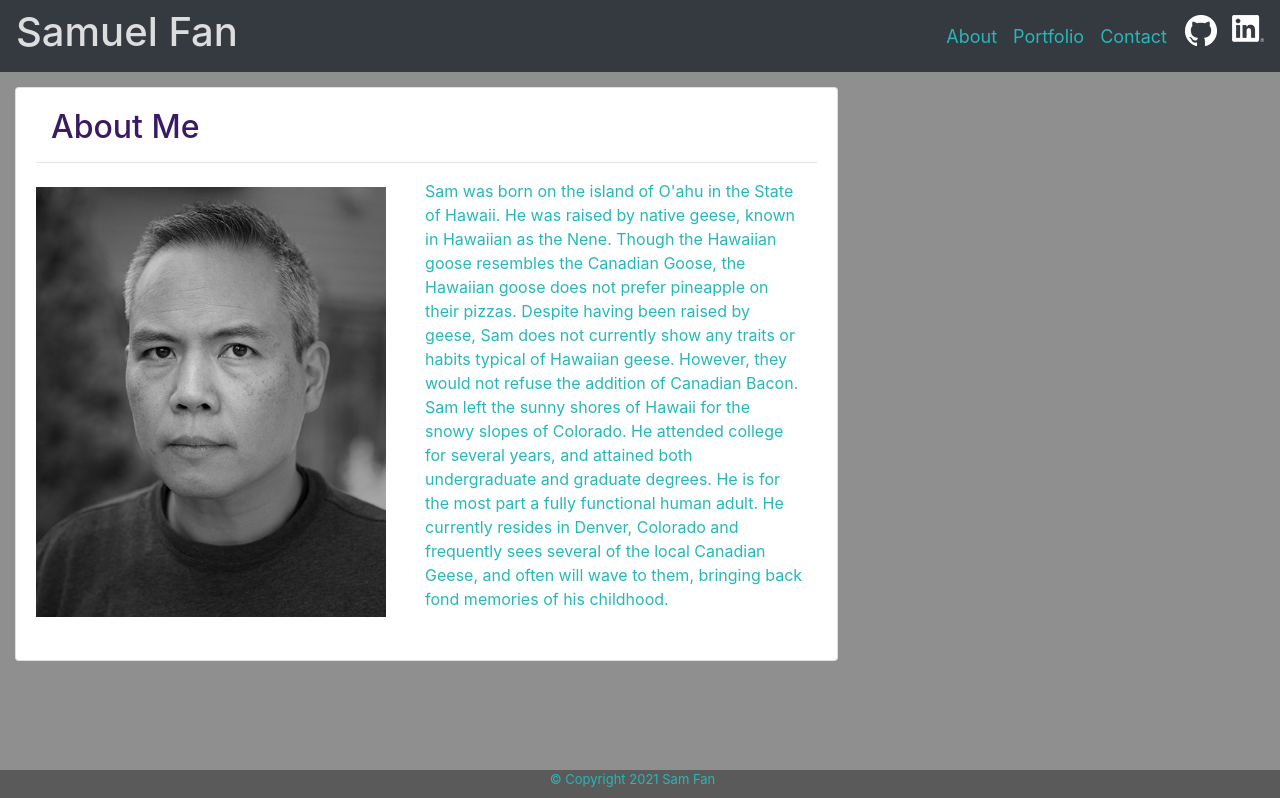
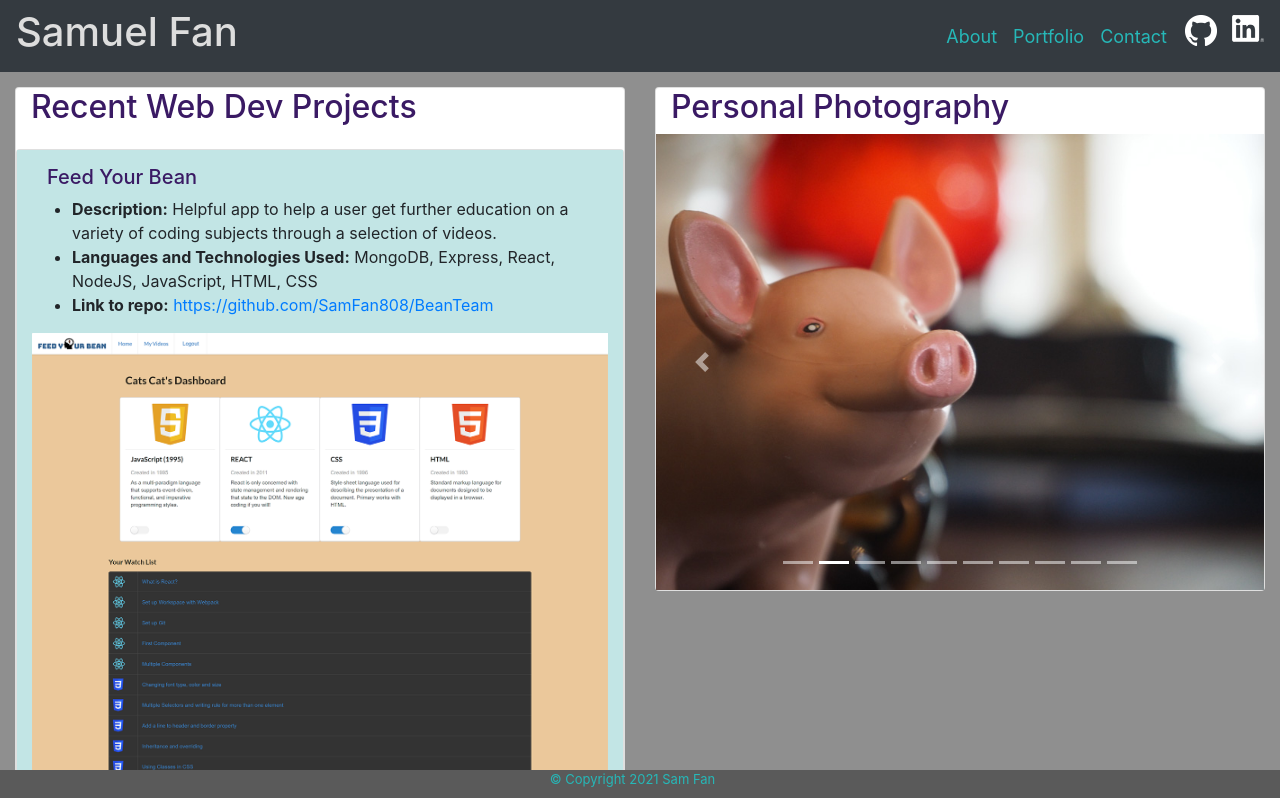
Before and after one commit to SamFan808/portfolio-react, a React (Create React App) app: page / in a window 1280 px wide. Shown: the top 798 px of the page. Built offline with nearby package versions, Linux system fonts and the light colour scheme.

Commit message:
updated default home page

```diff
--- a/src/App.js
+++ b/src/App.js
@@ -11,7 +11,8 @@
     <Router>
       <div>
         <NavTabs />
-        <Route exact path="/" component={About} />
+        <Route exact path="/" component={Portfolio} />
+        <Route exact path="/about" component={About} />
         <Route exact path="/portfolio" component={Portfolio} />
         <Route exact path="/contact" component={Contact} />
         <Footer />
```
